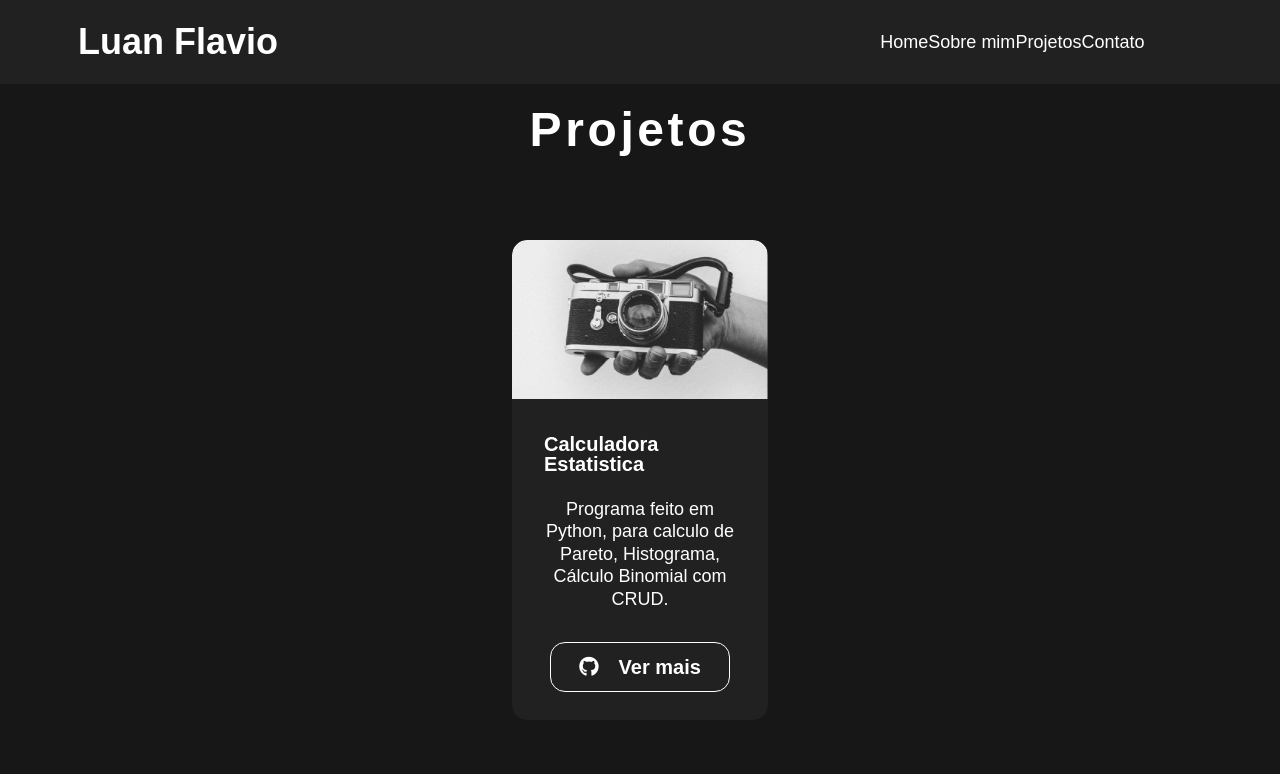
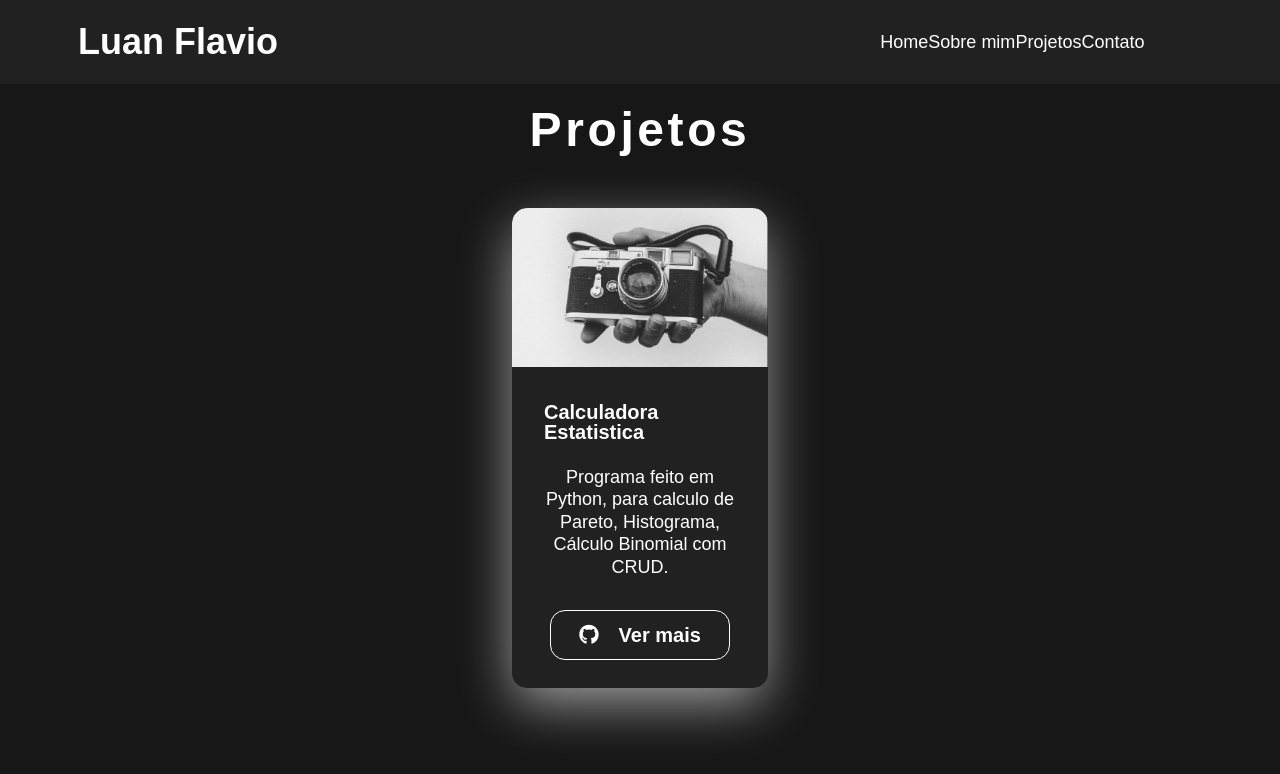
Before and after one commit to Luan-FlavioBr/Portifolio, a plain HTML site: page index.html in a window 1280 px wide. In both pictures the pointer is over the element 640 px from the left and 2563 px from the top of the page. Shown: the part 2083-2857 px from the top of the page. Drawn offline with Linux system fonts and the light colour scheme.

Commit message:
[Refactor] Box-shadow added to cards

```diff
--- a/src/styles/main.css
+++ b/src/styles/main.css
@@ -214,6 +214,12 @@ h2 {
     width: 25%;
     height: 30em;
     overflow: hidden;
+    transition: all 400ms ease-in-out;
+}
+
+.project:hover {
+    transform: translateY(-2em);
+    box-shadow: -1px 17px 53px -3px rgba(255,255,255,0.6);
 }
 
 .project img {
```
